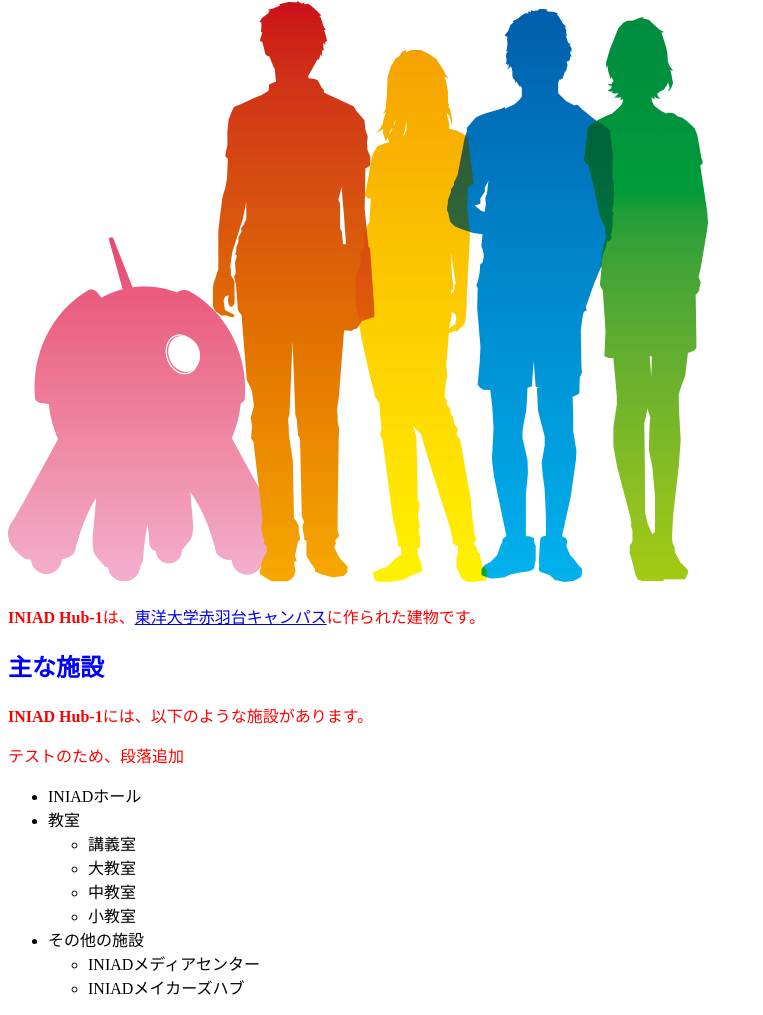
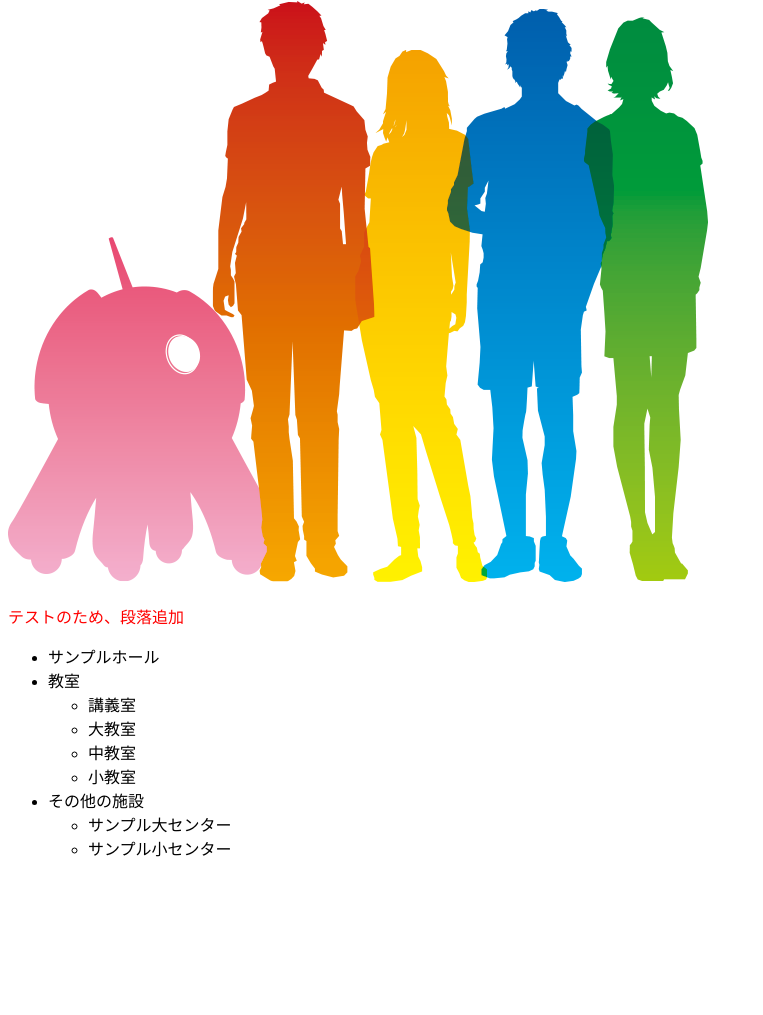
Before and after one commit to a2021-102/html-test, a plain HTML site: page index.html in a window 1280 px wide. Shown: the part 143-1158 px from the top of the page, without its empty margins (0-763 px from the left). After the commit the page ends 1019 px from the top, so only its background shows below. Drawn offline with Linux system fonts and the light colour scheme.

Commit message:
内容修正

```diff
--- a/index.html
+++ b/index.html
@@ -8,12 +8,9 @@
 		<h1>サンプルHTML</h1>
 		<h2>概要</h2>
 		<p><img src="iniadcollab.png" alt="INIADlab"></p>
-		<p><b>INIAD Hub-1</b>は、<a href="https://www.iniad.org">東洋大学赤羽台キャンパス</a>に作られた建物です。</p>
-		<h2>主な施設</h2>
-		<p><b>INIAD Hub-1</b>には、以下のような施設があります。</p>
         <p>テストのため、段落追加</p>
 		<ul>
-			<li>INIADホール</li>
+			<li>サンプルホール</li>
 			<li>教室
 				<ul>
 					<li>講義室</li>
@@ -24,8 +21,8 @@
 			</li>
 			<li>その他の施設
 				<ul>
-					<li>INIADメディアセンター</li>
-					<li>INIADメイカーズハブ</li>
+					<li>サンプル大センター</li>
+					<li>サンプル小センター</li>
 				</ul>
 			</li>
 		</ul>
```
